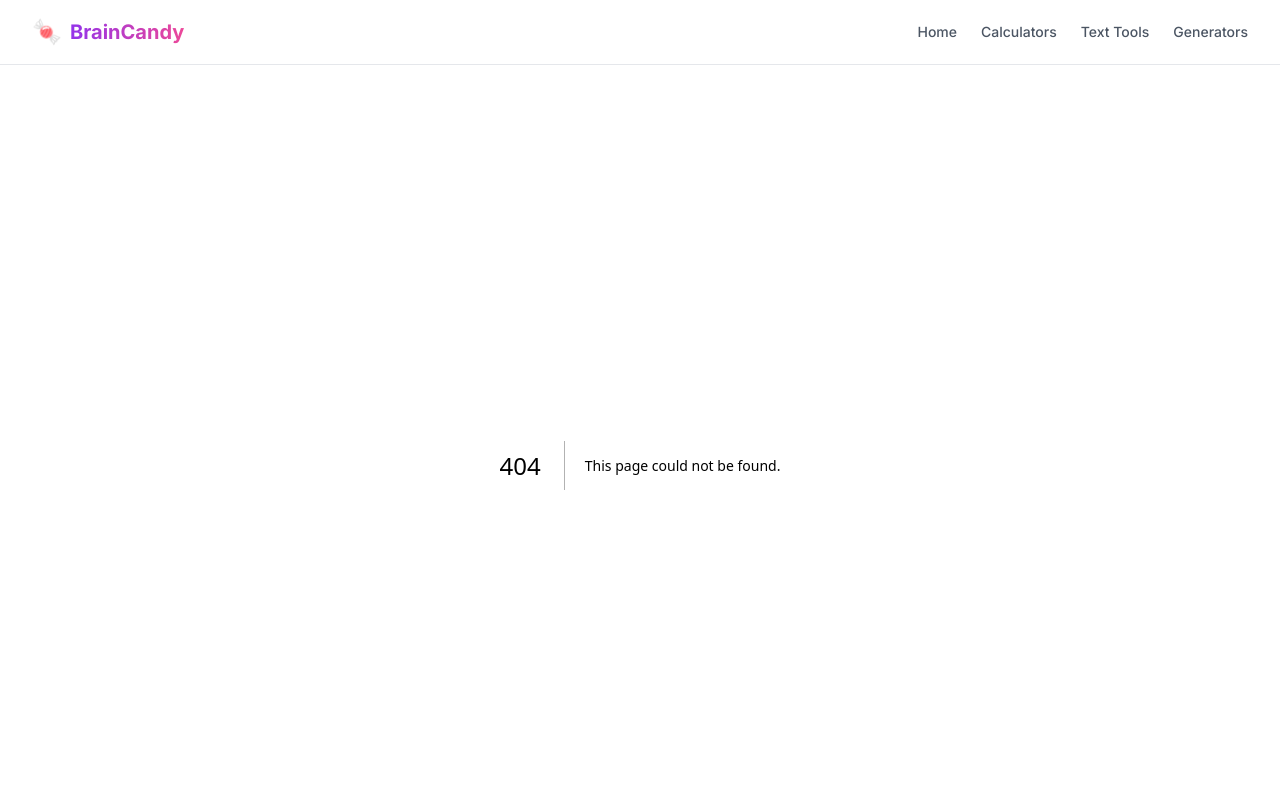
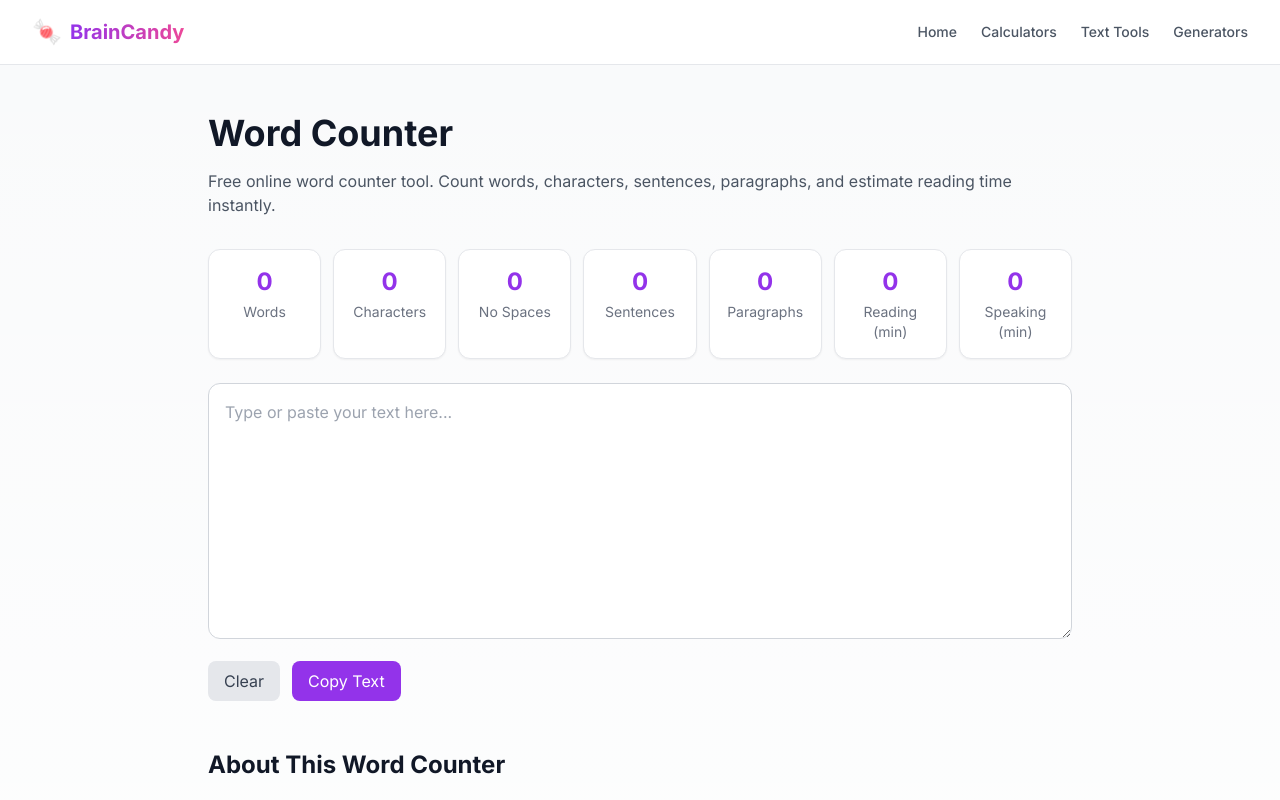
Before and after one commit to rogergrubb/braincandy-website, a Next.js app: page /word-counter in a window 1280 px wide. Before the commit this address had no page. Shown: the top 800 px of the page. Built offline with nearby package versions, Linux system fonts and the light colour scheme.

Commit message:
Implement Word Counter component with statistics display
This component provides a word counting tool that displays various statistics such as word count, character count, and estimated reading time. It includes a text area for input and buttons for clearing text and copying it to the clipboard.

```diff
--- /dev/null
+++ b/src/app/word-counter/page.tsx
@@ -0,0 +1,52 @@
+"use client";
+import { useState, useMemo } from "react";
+
+export default function WordCounter() {
+  const [text, setText] = useState("");
+
+  const stats = useMemo(() => {
+    const words = text.trim() ? text.trim().split(/\s+/).length : 0;
+    const chars = text.length;
+    const charsNoSpaces = text.replace(/\s/g, "").length;
+    const sentences = text.trim() ? text.split(/[.!?]+/).filter(s => s.trim()).length : 0;
+    const paragraphs = text.trim() ? text.split(/\n\n+/).filter(p => p.trim()).length : 0;
+    const readingTime = Math.ceil(words / 200);
+    const speakingTime = Math.ceil(words / 130);
+    return { words, chars, charsNoSpaces, sentences, paragraphs, readingTime, speakingTime };
+  }, [text]);
+
+  const Stat = ({ label, value }: { label: string; value: number | string }) => (
+    <div className="bg-white rounded-xl shadow-sm border border-gray-200 p-4 text-center">
+      <div className="text-2xl font-bold text-purple-600">{value}</div>
+      <div className="text-sm text-gray-500 mt-1">{label}</div>
+    </div>
+  );
+
+  return (
+    <div className="max-w-4xl mx-auto px-4 py-12">
+      <h1 className="text-3xl md:text-4xl font-bold text-gray-900 mb-4">Word Counter</h1>
+      <p className="text-gray-600 mb-8">Free online word counter tool. Count words, characters, sentences, paragraphs, and estimate reading time instantly.</p>
+      <div className="grid grid-cols-2 sm:grid-cols-4 lg:grid-cols-7 gap-3 mb-6">
+        <Stat label="Words" value={stats.words} />
+        <Stat label="Characters" value={stats.chars} />
+        <Stat label="No Spaces" value={stats.charsNoSpaces} />
+        <Stat label="Sentences" value={stats.sentences} />
+        <Stat label="Paragraphs" value={stats.paragraphs} />
+        <Stat label="Reading (min)" value={stats.readingTime} />
+        <Stat label="Speaking (min)" value={stats.speakingTime} />
+      </div>
+      <textarea value={text} onChange={(e) => setText(e.target.value)} placeholder="Type or paste your text here..."
+        className="w-full h-64 p-4 border border-gray-300 rounded-xl focus:ring-2 focus:ring-purple-500 focus:border-transparent resize-y text-gray-800" />
+      <div className="flex gap-3 mt-4">
+        <button onClick={() => setText("")} className="px-4 py-2 bg-gray-200 text-gray-700 rounded-lg hover:bg-gray-300">Clear</button>
+        <button onClick={() => navigator.clipboard.writeText(text)} className="px-4 py-2 bg-purple-600 text-white rounded-lg hover:bg-purple-700">Copy Text</button>
+      </div>
+      <div className="prose max-w-none mt-12">
+        <h2 className="text-2xl font-bold text-gray-900">About This Word Counter</h2>
+        <p className="text-gray-600 mt-4">Our free word counter tool helps writers, students, and professionals track the length and complexity of their text. Simply type or paste your content above to see real-time statistics including word count, character count, sentence count, paragraph count, and estimated reading and speaking times.</p>
+        <h3 className="text-xl font-semibold text-gray-800 mt-6">Why Word Count Matters</h3>
+        <p className="text-gray-600">Word count is essential for academic papers, blog posts, social media content, and professional writing. Many platforms have specific word or character limits, making this tool invaluable for staying within bounds.</p>
+      </div>
+    </div>
+  );
+}
```
